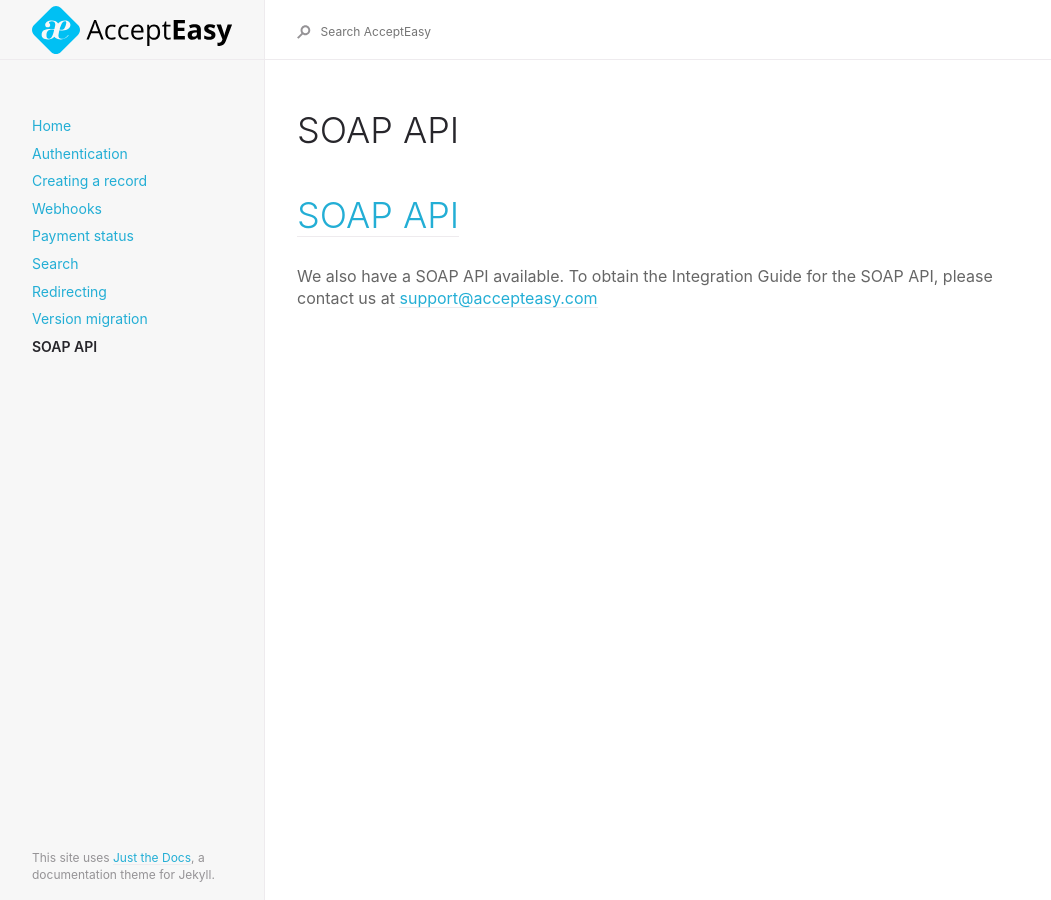
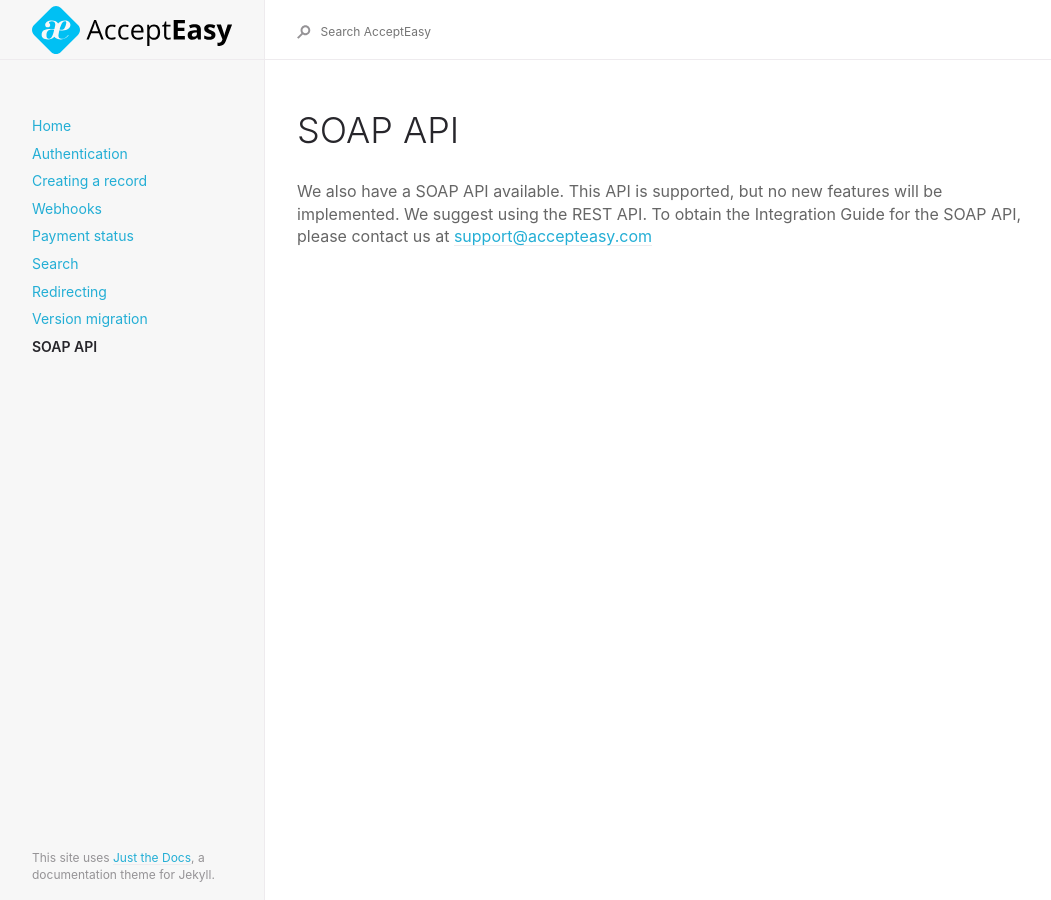
Before and after one commit to AcceptEmail/apidocs, a Jekyll site: the page built from docs/soap-api.md, in a window 1280 px wide. Shown: the whole page, without its empty margins (91-1142 px from the left). Built offline with Jekyll 4.4.1, drawn with Linux system fonts in a browser that asks for light colours.

Commit message:
Update soap-api.md

```diff
--- a/docs/soap-api.md
+++ b/docs/soap-api.md
@@ -7,6 +7,5 @@ nav_order: 9
 # SOAP API
 {: .no_toc }
 
-# [SOAP API](#soap-api)
-
-We also have a SOAP API available. To obtain the Integration Guide for the SOAP API, please contact us at [support@accepteasy.com](mailto:support@accepteasy.com)
+We also have a SOAP API available. This API is supported, but no new features will be implemented. We suggest using the REST API.
+To obtain the Integration Guide for the SOAP API, please contact us at [support@accepteasy.com](mailto:support@accepteasy.com)
```
